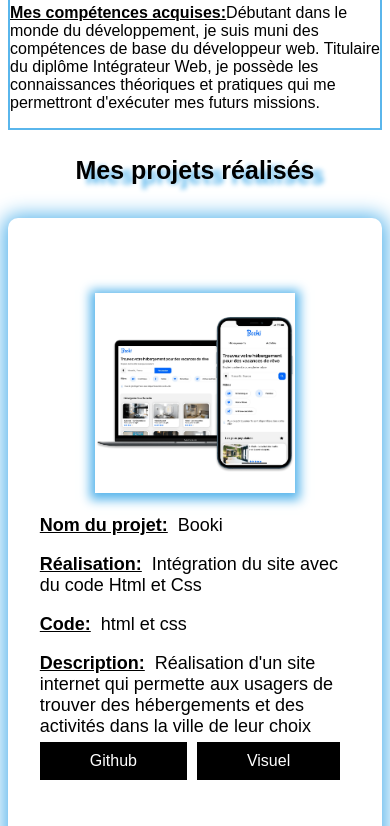
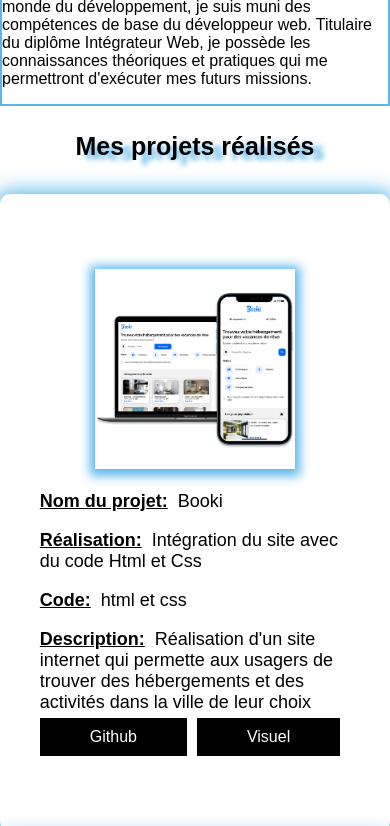
Before and after one commit to Loic54600/portfolio-guervin-loic, a React app: page / in a window 390 px wide. Shown: the part 1992-2818 px from the top of the page. Built offline with nearby package versions, Linux system fonts and the light colour scheme.

Commit message:
responsive

```diff
--- a/src/styles/_settings.scss
+++ b/src/styles/_settings.scss
@@ -18,6 +18,9 @@
     body {
       font-family: 'Arial', sans-serif;
       background-color: white;
+      width: auto;
+      height: auto;
+      margin: 0;
     }
 
 
```
